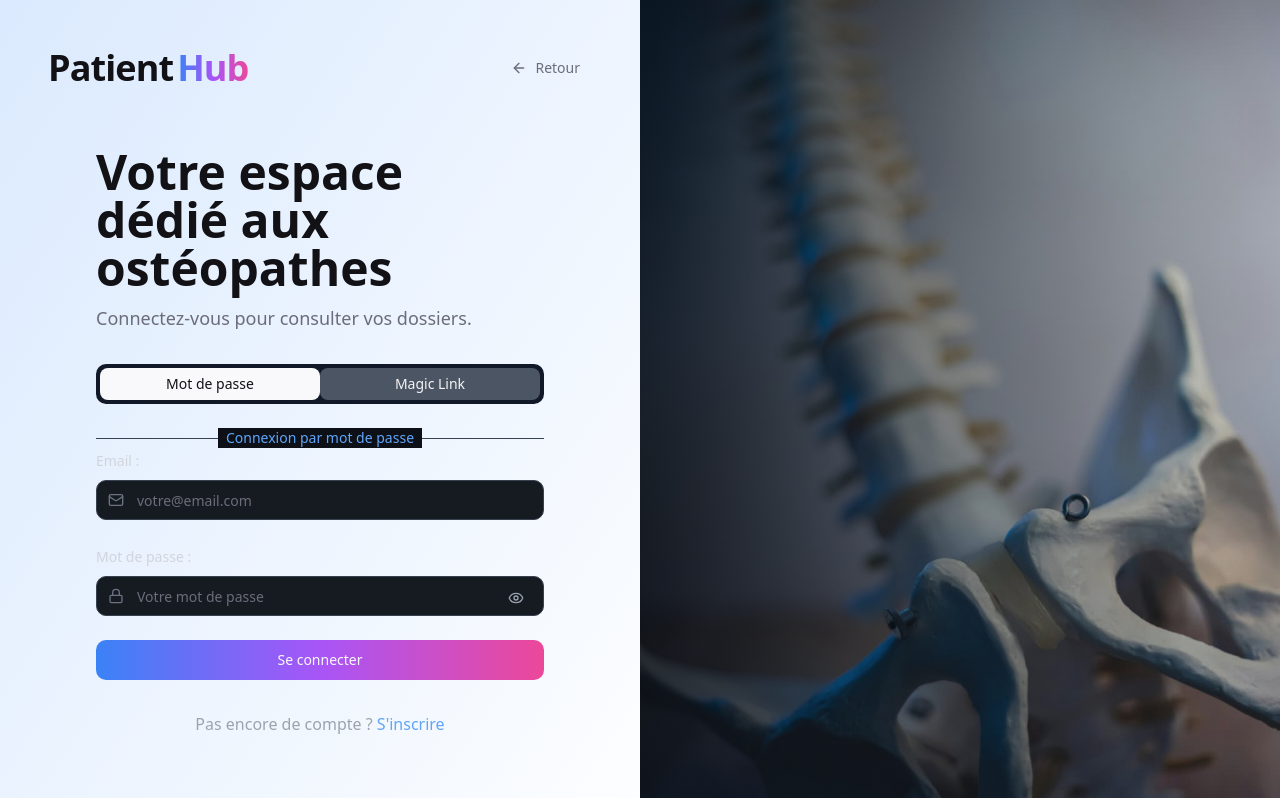
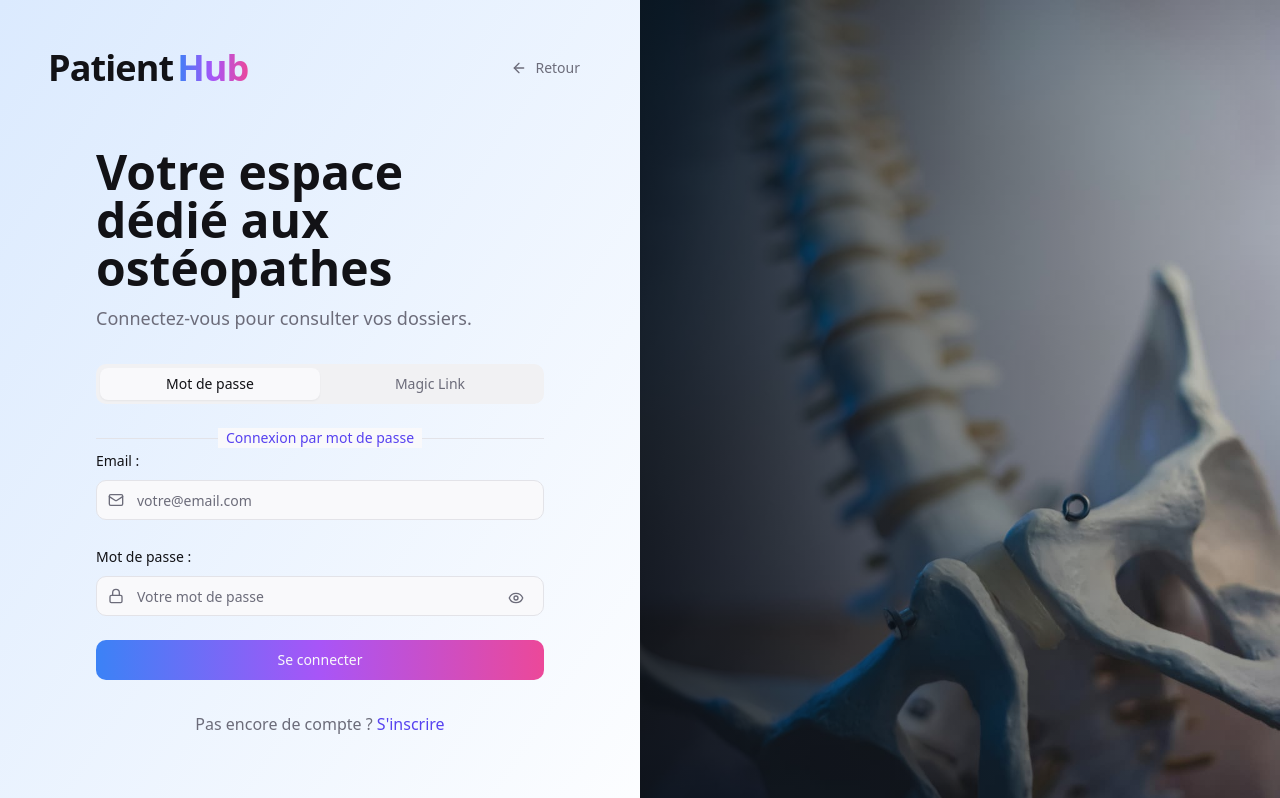
Before and after one commit to FloAFDEV/osteopraxis-app, a React (Vite) app: page /login in a window 1280 px wide. Shown: the top 798 px of the page. Built offline with nearby package versions, Linux system fonts and the light colour scheme; no server answers; the database is empty.

Commit message:
Revert color changes
Reverts changes to login and register pages that modified design system color tokens.

```diff
--- a/src/pages/LoginPage.tsx
+++ b/src/pages/LoginPage.tsx
@@ -119,17 +119,11 @@ const LoginPage = () => {
 							onValueChange={setActiveTab}
 							className="w-full"
 						>
-							<TabsList className="grid grid-cols-2 mb-6 bg-gray-900">
-								<TabsTrigger
-									value="password"
-									className="bg-gray-600 hover:bg-gray-500 text-zinc-100"
-								>
+							<TabsList className="grid grid-cols-2 mb-6">
+								<TabsTrigger value="password">
 									Mot de passe
 								</TabsTrigger>
-								<TabsTrigger
-									value="magiclink"
-									className="bg-gray-600 hover:bg-gray-500 text-zinc-100"
-								>
+								<TabsTrigger value="magiclink">
 									Magic Link
 								</TabsTrigger>
 							</TabsList>
@@ -137,10 +131,10 @@ const LoginPage = () => {
 							<TabsContent value="password">
 								<div className="relative">
 									<div className="absolute inset-0 flex items-center">
-										<div className="w-full border-t border-gray-700"></div>
+										<div className="w-full border-t"></div>
 									</div>
 									<div className="relative flex justify-center text-sm">
-										<span className="px-2 bg-[#0d1117] text-blue-400">
+										<span className="px-2 bg-background text-primary">
 											Connexion par mot de passe
 										</span>
 									</div>
@@ -158,14 +152,14 @@ const LoginPage = () => {
 											name="email"
 											render={({ field }) => (
 												<FormItem>
-													<FormLabel className="text-gray-300">
+													<FormLabel>
 														Email :
 													</FormLabel>
 													<FormControl>
 														<div className="relative">
-															<Mail className="absolute left-3 top-3 h-4 w-4 text-gray-500" />
+															<Mail className="absolute left-3 top-3 h-4 w-4 text-muted-foreground" />
 															<Input
-																className="pl-10 bg-[#161b22] border-gray-700 text-white"
+																className="pl-10"
 																placeholder="votre@email.com"
 																autoComplete="email"
 																{...field}
@@ -182,19 +176,19 @@ const LoginPage = () => {
 											name="password"
 											render={({ field }) => (
 												<FormItem>
-													<FormLabel className="text-gray-300">
+													<FormLabel>
 														Mot de passe :
 													</FormLabel>
 													<FormControl>
 														<div className="relative">
-															<Lock className="absolute left-3 top-3 h-4 w-4 text-gray-500" />
+															<Lock className="absolute left-3 top-3 h-4 w-4 text-muted-foreground" />
 															<Input
 																type={
 																	showPassword
 																		? "text"
 																		: "password"
 																}
-																className="pl-10 pr-10 bg-[#161b22] border-gray-700 text-white"
+																className="pl-10 pr-10"
 																placeholder="Votre mot de passe"
 																autoComplete="current-password"
 																{...field}
@@ -206,7 +200,7 @@ const LoginPage = () => {
 																		!showPassword
 																	)
 																}
-																className="absolute right-3 top-2.5 h-6 w-6 text-gray-400 hover:text-gray-200 transition"
+																className="absolute right-3 top-2.5 h-6 w-6 text-muted-foreground hover:text-foreground transition"
 																tabIndex={-1}
 																aria-label={
 																	showPassword
@@ -256,10 +250,10 @@ const LoginPage = () => {
 							<TabsContent value="magiclink">
 								<div className="relative">
 									<div className="absolute inset-0 flex items-center">
-										<div className="w-full border-t border-gray-700"></div>
+										<div className="w-full border-t"></div>
 									</div>
 									<div className="relative flex justify-center text-sm">
-										<span className="px-2 bg-[#0d1117] text-blue-400">
+										<span className="px-2 bg-background text-primary">
 											Connexion par Magic Link
 										</span>
 									</div>
@@ -277,14 +271,14 @@ const LoginPage = () => {
 											name="email"
 											render={({ field }) => (
 												<FormItem>
-													<FormLabel className="text-gray-300">
+													<FormLabel>
 														Email :
 													</FormLabel>
 													<FormControl>
 														<div className="relative">
-															<Mail className="absolute left-3 top-3 h-4 w-4 text-gray-500" />
+															<Mail className="absolute left-3 top-3 h-4 w-4 text-muted-foreground" />
 															<Input
-																className="pl-10 bg-[#161b22] border-gray-700 text-white"
+																className="pl-10"
 																placeholder="votre@email.com"
 																autoComplete="email"
 																{...field}
@@ -313,7 +307,7 @@ const LoginPage = () => {
 									</form>
 								</Form>
 
-								<div className="text-center text-sm text-gray-400 mt-4">
+								<div className="text-center text-sm text-muted-foreground mt-4">
 									<p>
 										Un lien de connexion sécurisé sera
 										envoyé à votre adresse email.
@@ -323,22 +317,22 @@ const LoginPage = () => {
 						</Tabs>
 
 						<div className="text-center">
-							<p className="text-gray-400">
+							<p className="text-muted-foreground">
 								Pas encore de compte ?{" "}
 								<Link
 									to="/register"
-									className="text-blue-400 hover:underline"
+									className="text-primary hover:underline"
 								>
 									S'inscrire
 								</Link>
 							</p>
 						</div>
 
-						<div className="text-center text-sm text-gray-400 mt-6"></div>
+						<div className="text-center text-sm text-muted-foreground mt-6"></div>
 					</div>
 				</div>
 
-				<div className="mt-8 text-center text-sm text-gray-500">
+				<div className="mt-8 text-center text-sm text-muted-foreground">
 					<p>
 						La plateforme conçue pour faciliter la gestion des
 						données médicales.
```
Also changed, not shown: src/pages/RegisterPage.tsx (line endings or trailing spaces).
